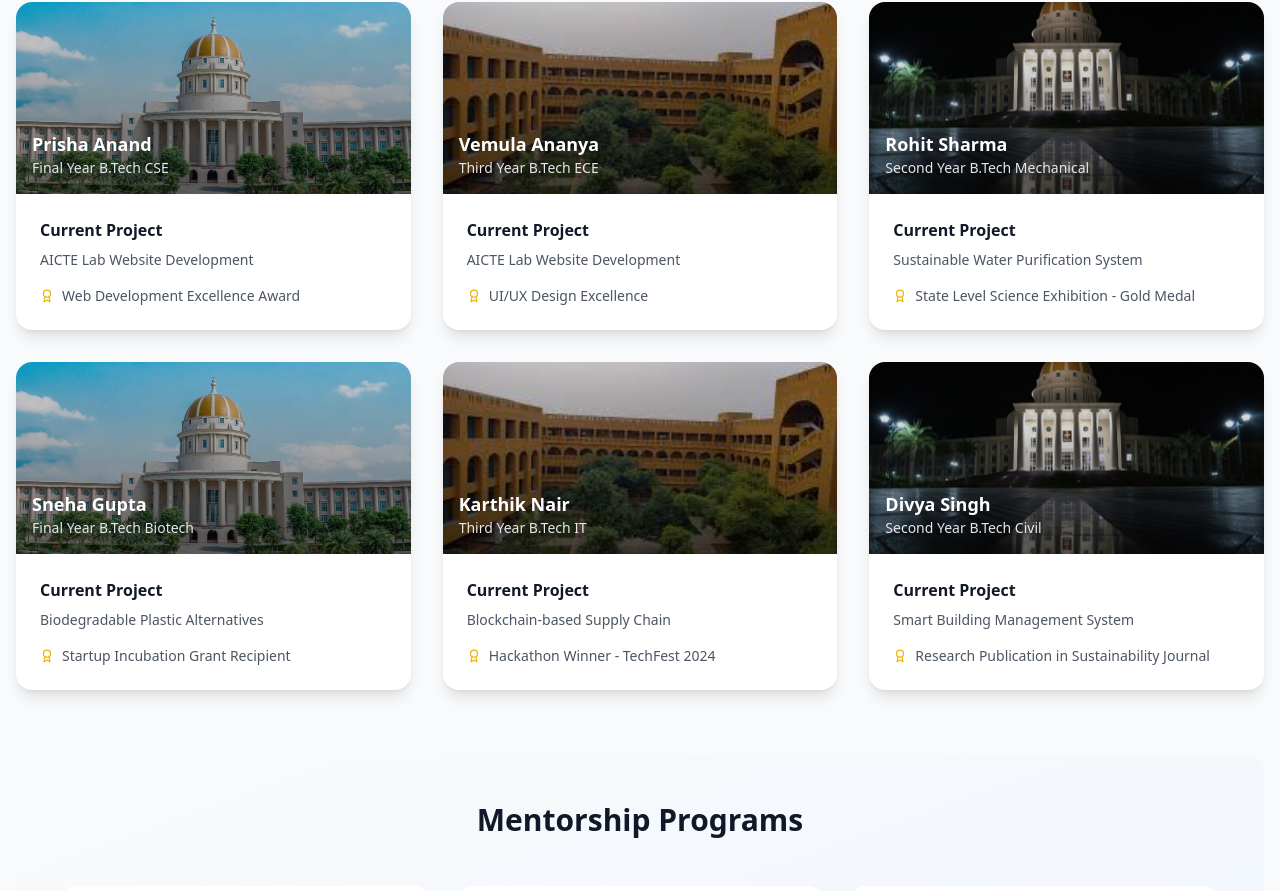
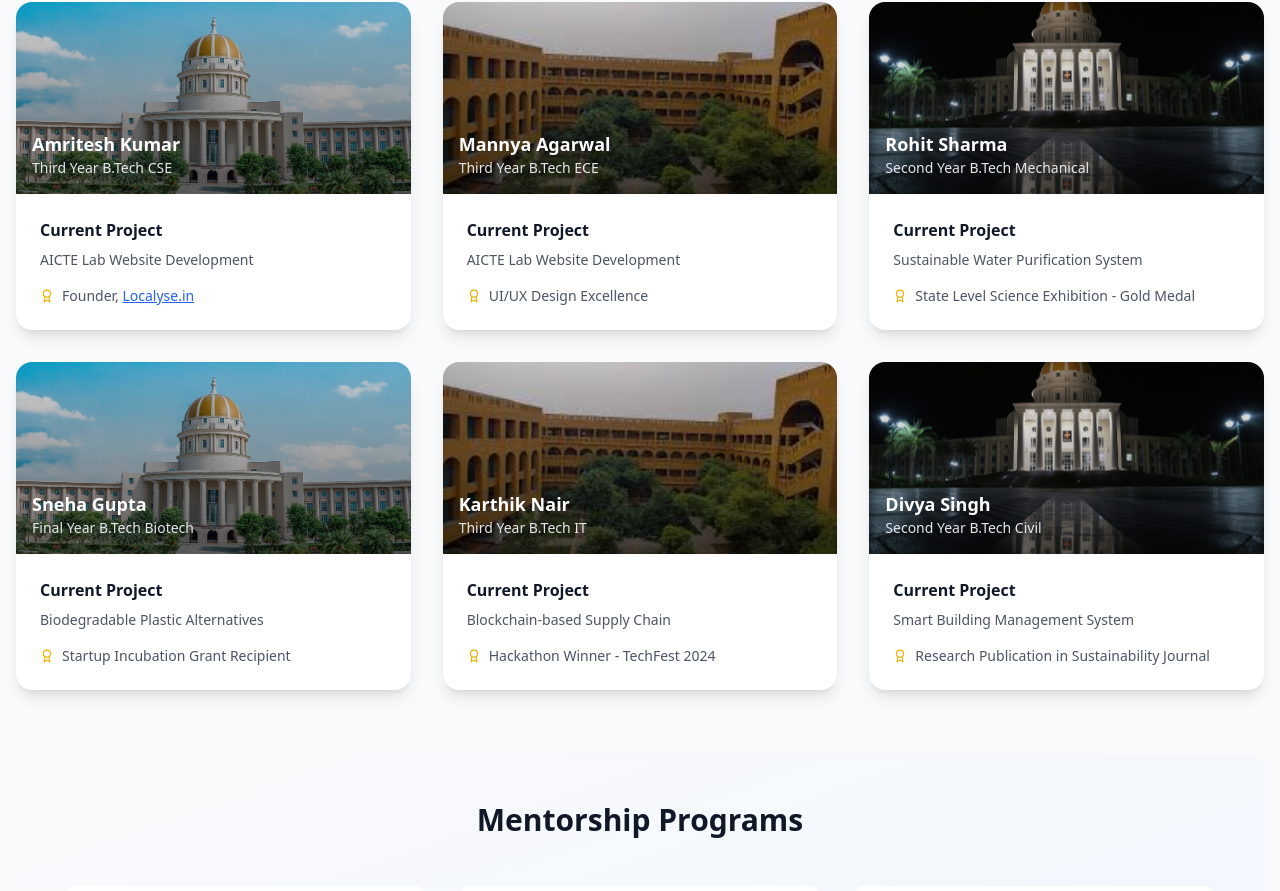
Before and after one commit to amritesh-0/AICTE-IDEA-Lab, a React (Vite) app: page /students-faculties in a window 1280 px wide. Shown: the part 1354-2245 px from the top of the page. Built offline with nearby package versions, Linux system fonts and the light colour scheme.

Commit message:
Readme Added

```diff
--- a/src/pages/AboutUsPage.tsx
+++ b/src/pages/AboutUsPage.tsx
@@ -121,8 +121,8 @@ const AboutUsPage: React.FC = () => {
   ];
 
   const studentTeam = [
-    { name: "Prisha Anand", role: "AICTE Lab Website" },
-    { name: "Vemula Ananya", role: "AICTE Lab Website" }
+    { name: "Amritesh Kumar", role: "AICTE Lab Website" },
+    { name: "Mannya Aggarwal", role: "AICTE Lab Website" }
   ];
 
   useEffect(() => {
--- a/src/pages/StudentsAndFacultiesPage.tsx
+++ b/src/pages/StudentsAndFacultiesPage.tsx
@@ -57,15 +57,15 @@ const StudentsAndFacultiesPage: React.FC = () => {
   const students = [
     {
       id: 1,
-      name: "Prisha Anand",
-      year: "Final Year B.Tech CSE",
+      name: "Amritesh Kumar",
+      year: "Third Year B.Tech CSE",
       project: "AICTE Lab Website Development",
-      achievements: "Web Development Excellence Award",
+      achievements: <>Founder, <a href="https://www.localyse.in" target="_blank" rel="noopener noreferrer" className="text-blue-600 underline">Localyse.in</a></>,
       image: IMAGES.STUDENT_1
     },
     {
       id: 2,
-      name: "Vemula Ananya",
+      name: "Mannya Agarwal",
       year: "Third Year B.Tech ECE",
       project: "AICTE Lab Website Development",
       achievements: "UI/UX Design Excellence",
```
Also changed, not shown: 1 other file (tests, documents, lock files or other folders).
